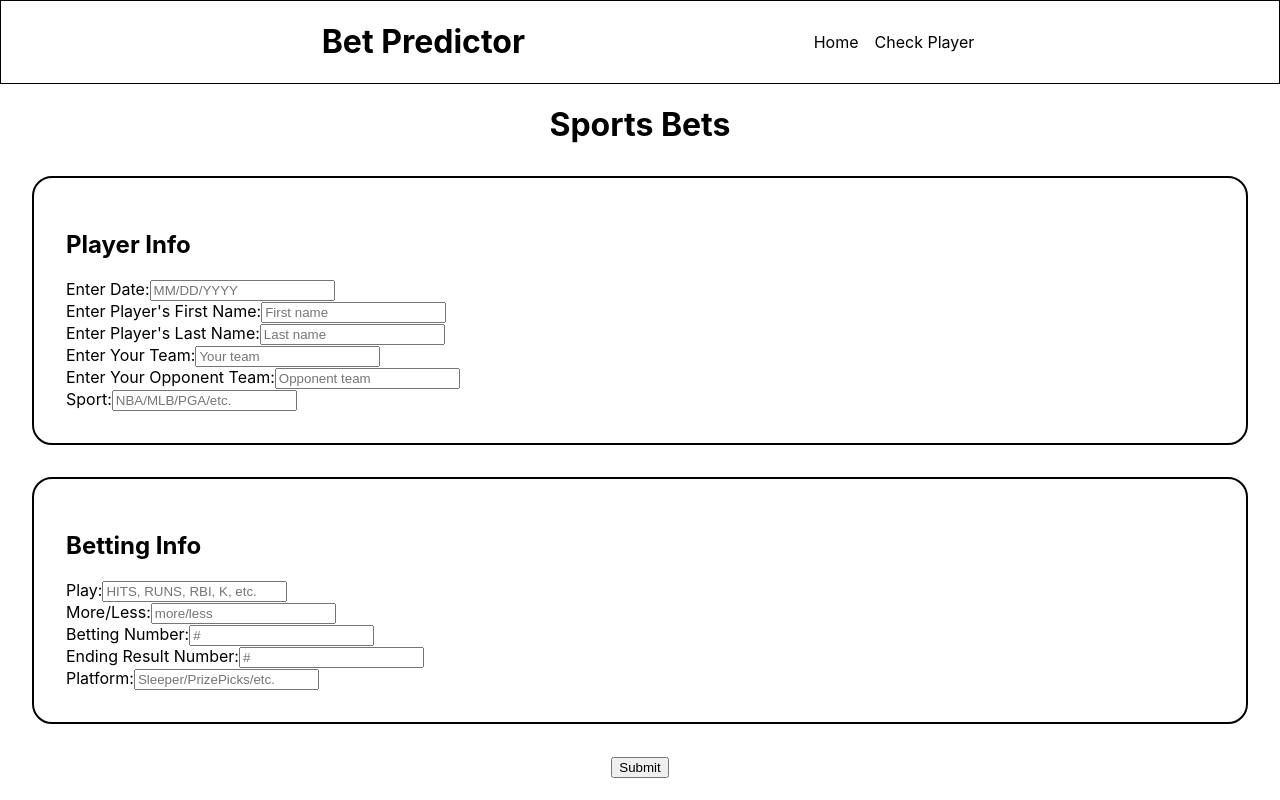
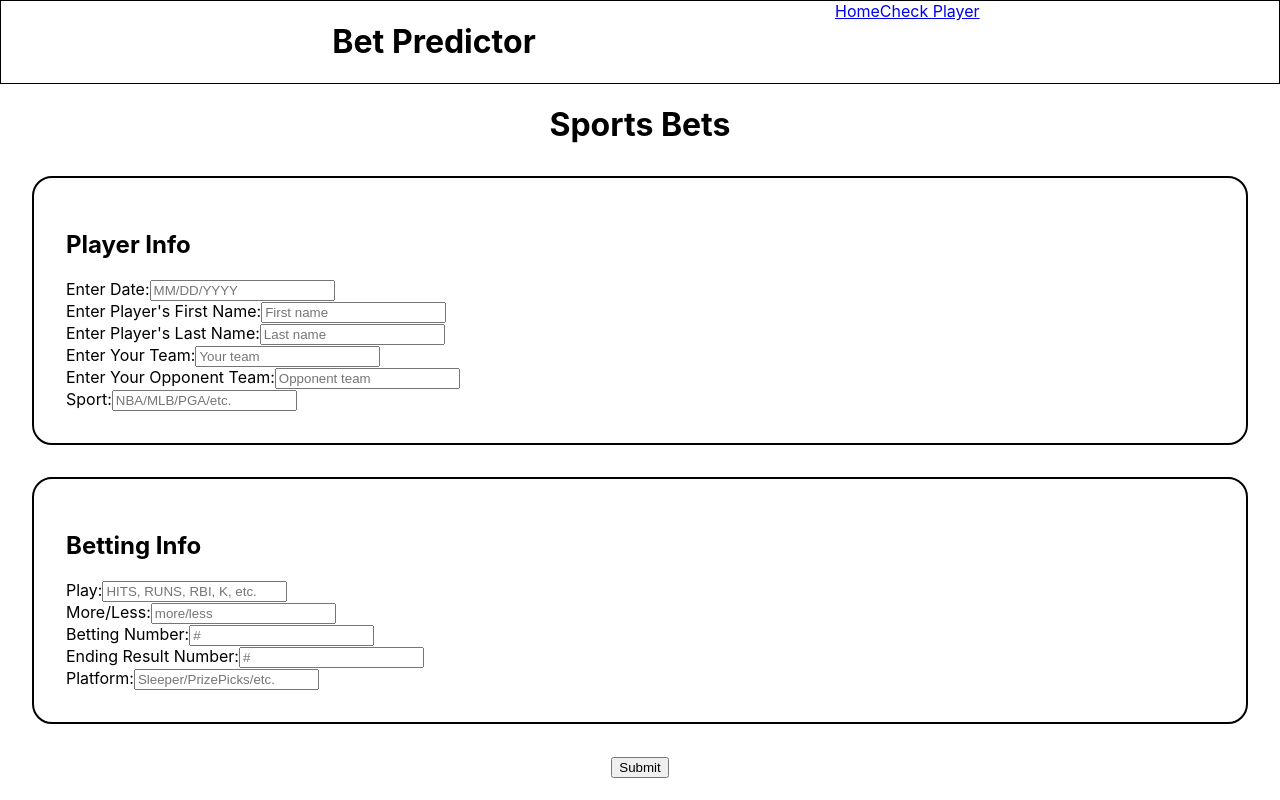
Before and after one commit to Peterhyh/sports-bet-predictor, a React (Create React App) app: page / in a window 1280 px wide. Built offline with nearby package versions, Linux system fonts and the light colour scheme.

Commit message:
css cleanup

```diff
--- a/src/App.css
+++ b/src/App.css
@@ -61,17 +61,11 @@
   margin-left: 2rem;
 }
 
-.navbar-button-section {
+.navbar-buttons {
   display: flex;
   align-items: center;
 }
 
-.navbar-button {
-  color: black;
+.navbar-buttons div {
   margin-right: 1rem;
-  text-decoration: none;
 }
-
-.navbar-button:hover {
-  color: yellow;
-}
```
